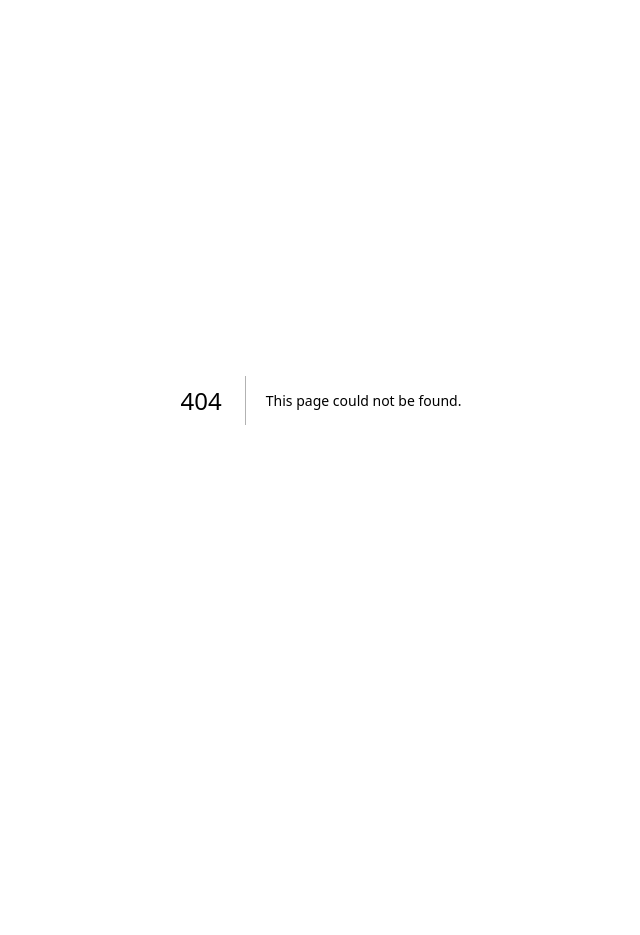
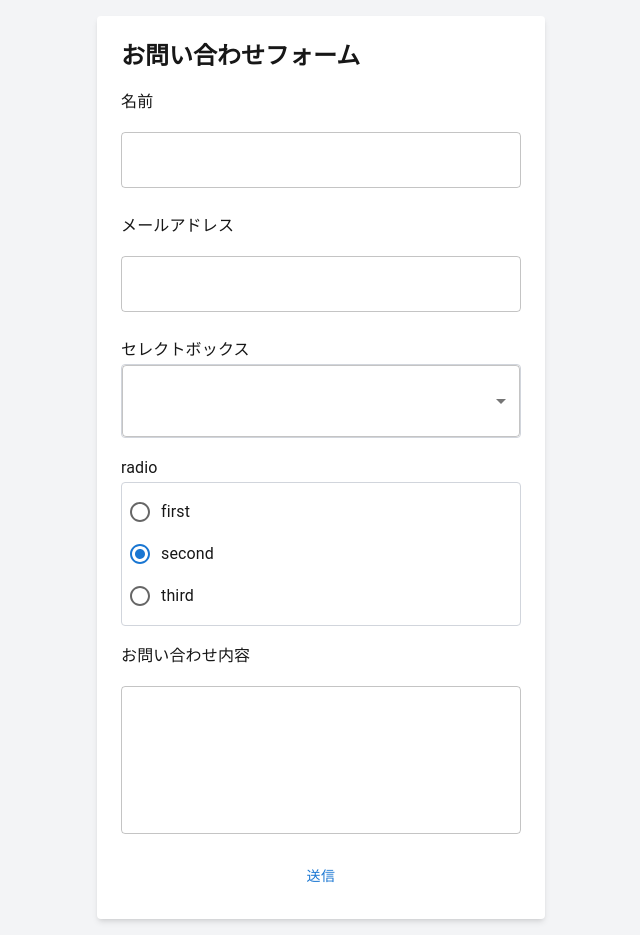
Before and after one commit to masashi49/learn-react-hook-form, a Next.js app in the folder reacthookform/: page /sample in a window 1280 px wide. Before the commit this address had no page. Shown: the whole page, without its empty margins (319-959 px from the left). Before the commit the page ends 800 px from the top, so only its background shows below. Built offline with nearby package versions, Linux system fonts and the light colour scheme.

Commit message:
zodとRFF組み合わせる

```diff
--- a/reacthookform/package.json
+++ b/reacthookform/package.json
@@ -9,7 +9,10 @@
     "lint": "eslint"
   },
   "dependencies": {
+    "@emotion/react": "^11.14.0",
+    "@emotion/styled": "^11.14.1",
     "@hookform/resolvers": "^5.2.2",
+    "@mui/material": "^7.3.6",
     "next": "16.0.10",
     "react": "19.2.1",
     "react-dom": "19.2.1",
--- /dev/null
+++ b/reacthookform/src/app/sample/page.tsx
@@ -0,0 +1,216 @@
+'use client';
+
+// tailwindcssを使用したスタイリングでreactdomponentを囲む
+// 名前、メール、メッセージ、select、ラジオ、の各フィールドを持つお問い合わせフォームを作成
+import { useState } from 'react';
+import { useForm } from 'react-hook-form';
+import { zodResolver } from '@hookform/resolvers/zod';
+import { Controller } from 'react-hook-form';
+
+import {
+  contactSampleSchema,
+  ContactSampleFormValues,
+  SELECT_OPTIONS,
+} from '../../zod/zodSchema';
+import {
+  Box,
+  Button,
+  FormControlLabel,
+  MenuItem,
+  Radio,
+  RadioGroup,
+  Select,
+  TextField,
+  Typography,
+} from '@mui/material';
+
+export default function Home() {
+  const [submitStatus, setSubmitStatus] = useState<
+    'idle' | 'submitting' | 'success' | 'error'
+  >('idle');
+
+  // React Hook Formの初期化
+  const {
+    register,
+    handleSubmit,
+    reset,
+    control,
+    formState: { errors },
+    // 初期値の型を指定
+  } = useForm<ContactSampleFormValues>({
+    // バリテーションスキーマの適用
+    resolver: zodResolver(contactSampleSchema),
+    defaultValues: {
+      // 初期値を入力
+      name: '',
+      email: '',
+      message: '',
+      select: undefined,
+      radio: 'second',
+    },
+  });
+
+  // 送信処理
+  const onSubmit = async (data: ContactSampleFormValues) => {
+    console.log('フォームデータ:', data);
+    setSubmitStatus('submitting');
+
+    try {
+      // API呼び出し処理...
+      setSubmitStatus('success');
+      reset(); // フォームリセット
+    } catch (error) {
+      setSubmitStatus('error');
+    }
+  };
+
+  return (
+    <div className="min-h-screen flex items-center justify-center bg-gray-100 p-4">
+      <div className="bg-white p-6 rounded shadow-md w-full max-w-md">
+        <h1 className="text-2xl font-bold mb-4">お問い合わせフォーム</h1>
+        <form onSubmit={handleSubmit(onSubmit)} noValidate>
+          <Box className="mb-4">
+            <Typography variant="subtitle1">名前</Typography>
+            <Controller
+              name="name"
+              control={control}
+              render={({ field, fieldState }) => (
+                <>
+                  <TextField
+                    variant="outlined"
+                    fullWidth
+                    margin="normal"
+                    {...field}
+                    error={!!fieldState.error?.message}
+                  />
+                  <p className="text-red-500">{fieldState.error?.message}</p>
+                </>
+              )}
+            />
+          </Box>
+
+          <Box className="mb-4">
+            <Typography variant="subtitle1">メールアドレス</Typography>
+            <Controller
+              name="email"
+              control={control}
+              render={({ field, fieldState }) => (
+                <>
+                  <TextField
+                    variant="outlined"
+                    fullWidth
+                    margin="normal"
+                    {...field}
+                    error={!!fieldState.error?.message}
+                  />
+                  <p className="text-red-500">{fieldState.error?.message}</p>
+                </>
+              )}
+            />
+          </Box>
+
+          <Box className="mb-4">
+            <Typography variant="subtitle1">セレクトボックス</Typography>
+            <Controller
+              name="select"
+              control={control}
+              render={({ field, fieldState }) => (
+                <>
+                  <Select
+                    {...field}
+                    value={field.value ?? ''}
+                    onChange={(e) => field.onChange(e.target.value)}
+                    className={`w-full p-2 border rounded ${
+                      errors.select ? 'border-red-500' : 'border-gray-300'
+                    }`}
+                  >
+                    <MenuItem value="" disabled>
+                      選択してください
+                    </MenuItem>
+                    {SELECT_OPTIONS.slice(1).map((option) => (
+                      <MenuItem key={option.value} value={option.value}>
+                        {option.label}
+                      </MenuItem>
+                    ))}
+                  </Select>
+                  <p className="text-red-500">{fieldState.error?.message}</p>
+                </>
+              )}
+            />
+          </Box>
+          <div className="mb-4">
+            <Typography variant="subtitle1">radio</Typography>
+            <Controller
+              name="radio"
+              control={control}
+              render={({ field }) => (
+                <RadioGroup
+                  {...field}
+                  aria-labelledby="demo-radio-buttons-group-label"
+                  className={`w-full p-2 border rounded ${
+                    errors.radio ? 'border-red-500' : 'border-gray-300'
+                  }`}
+                >
+                  <FormControlLabel
+                    value="first"
+                    control={<Radio />}
+                    label="first"
+                  />
+                  <FormControlLabel
+                    value="second"
+                    control={<Radio />}
+                    label="second"
+                  />
+                  <FormControlLabel
+                    value="third"
+                    control={<Radio />}
+                    label="third"
+                  />
+                </RadioGroup>
+              )}
+            />
+          </div>
+          <div className="mb-4">
+            <Typography variant="subtitle1">お問い合わせ内容</Typography>
+            <Controller
+              name="message"
+              control={control}
+              render={({ field, fieldState }) => (
+                <>
+                  <TextField
+                    {...field}
+                    multiline
+                    rows={5}
+                    variant="outlined"
+                    fullWidth
+                    margin="normal"
+                    sx={{ backgroundColor: 'white' }}
+                    error={!!errors.message}
+                  />
+                  <p className="text-red-500">{fieldState.error?.message}</p>
+                </>
+              )}
+            />
+          </div>
+          <Button
+            type="submit"
+            className="w-full bg-blue-500 text-white p-2 rounded hover:bg-blue-600 transition"
+            disabled={submitStatus === 'submitting'}
+          >
+            {submitStatus === 'submitting' ? '送信中...' : '送信'}
+          </Button>
+          {submitStatus === 'success' && (
+            <p className="text-green-500 text-center mt-4">
+              送信が成功しました！
+            </p>
+          )}
+          {submitStatus === 'error' && (
+            <p className="text-red-500 text-center mt-4">
+              送信中にエラーが発生しました。もう一度お試しください。
+            </p>
+          )}
+        </form>
+      </div>
+    </div>
+  );
+}
--- a/reacthookform/src/zod/zodSchema.ts
+++ b/reacthookform/src/zod/zodSchema.ts
@@ -23,3 +23,42 @@ export const contactSchema = z
 
 // 型定義のエクスポート
 export type ContactFormValues = z.infer<typeof contactSchema>;
+export const SELECT_OPTIONS = [
+  { label: '-', value: '' },
+  { label: 'A', value: 'a' },
+  { label: 'B', value: 'b' },
+  { label: 'C', value: 'c' },
+] as const;
+export const SELECT_VALUES = ['a', 'b', 'c'] as const;
+
+export const contactSampleSchema = z
+  .object({
+    name: z
+      .string()
+      .min(2, { message: 'お名前は2文字以上で入力してください' })
+      .max(50, { message: 'お名前は50文字以内で入力してください' }),
+    email: z
+      .string()
+      .email({ message: '有効なメールアドレスを入力してください' }),
+    message: z
+      .string()
+      .min(10, { message: 'お問い合わせ内容は10文字以上で入力してください' })
+      .max(1000, {
+        message: 'お問い合わせ内容は1000文字以内で入力してください',
+      }),
+    // セレクトボックスのバリデーション追加
+    select: z.enum(SELECT_VALUES, {
+      message: '選択してください',
+    }),
+
+    // ラジオボタンのバリデーション追加
+    radio: z.enum(['first', 'second', 'third'], {
+      message: 'ラジオボタンの選択肢を選んでください',
+    }),
+  })
+  .required({
+    name: true,
+  });
+
+// 型定義のエクスポート
+export type ContactSampleFormValues = z.infer<typeof contactSampleSchema>;
```
Also changed, not shown: 1 other file (tests, documents, lock files or other folders).
